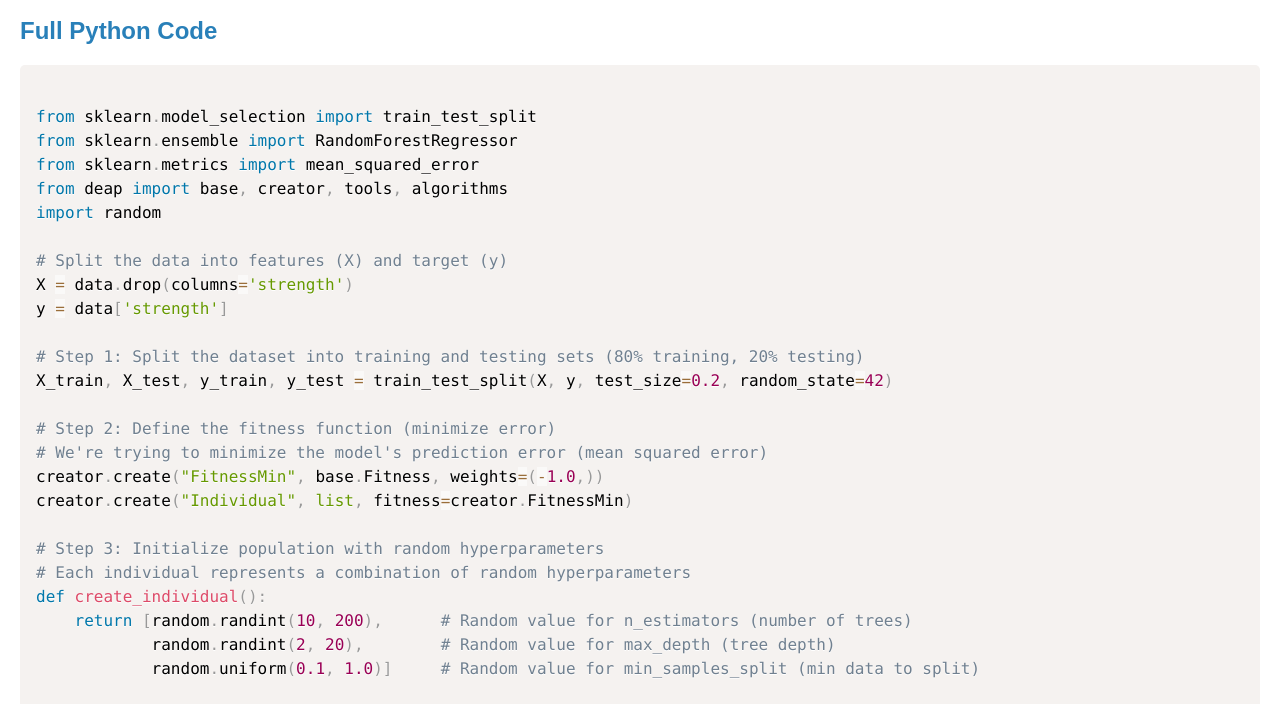
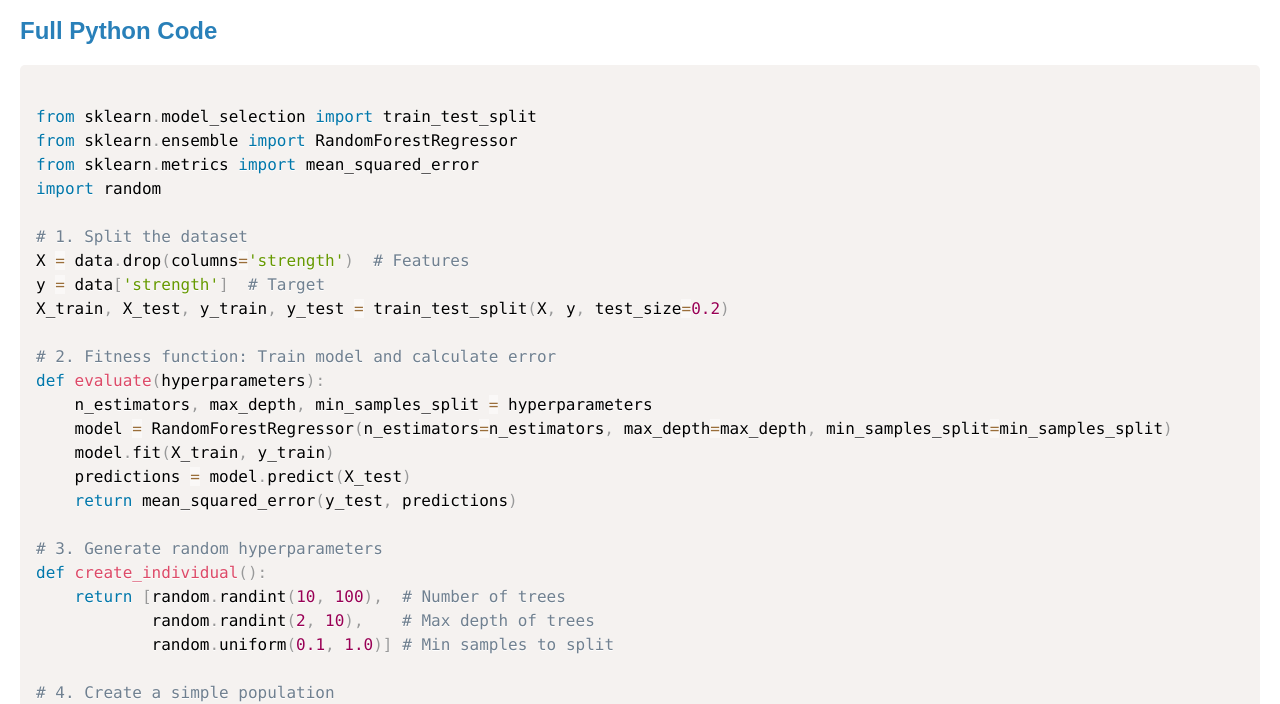
Before and after one commit to patrick-church/patrick-church.Capstone-Projects-In-Data-Apps, a plain HTML site: page Genetic-Algorithms.html in a window 1280 px wide. Shown: the part 101-805 px from the top of the page. Drawn offline with nearby package versions, Linux system fonts and the light colour scheme.

Commit message:
Update Genetic-Algorithms.html

```diff
--- a/Genetic-Algorithms.html
+++ b/Genetic-Algorithms.html
@@ -42,74 +42,38 @@
 from sklearn.model_selection import train_test_split
 from sklearn.ensemble import RandomForestRegressor
 from sklearn.metrics import mean_squared_error
-from deap import base, creator, tools, algorithms
 import random
 
-# Split the data into features (X) and target (y)
-X = data.drop(columns='strength')
-y = data['strength']
+# 1. Split the dataset
+X = data.drop(columns='strength')  # Features
+y = data['strength']  # Target
+X_train, X_test, y_train, y_test = train_test_split(X, y, test_size=0.2)
 
-# Step 1: Split the dataset into training and testing sets (80% training, 20% testing)
-X_train, X_test, y_train, y_test = train_test_split(X, y, test_size=0.2, random_state=42)
+# 2. Fitness function: Train model and calculate error
+def evaluate(hyperparameters):
+    n_estimators, max_depth, min_samples_split = hyperparameters
+    model = RandomForestRegressor(n_estimators=n_estimators, max_depth=max_depth, min_samples_split=min_samples_split)
+    model.fit(X_train, y_train)
+    predictions = model.predict(X_test)
+    return mean_squared_error(y_test, predictions)
 
-# Step 2: Define the fitness function (minimize error)
-# We're trying to minimize the model's prediction error (mean squared error)
-creator.create("FitnessMin", base.Fitness, weights=(-1.0,))
-creator.create("Individual", list, fitness=creator.FitnessMin)
+# 3. Generate random hyperparameters
+def create_individual():
+    return [random.randint(10, 100),  # Number of trees
+            random.randint(2, 10),    # Max depth of trees
+            random.uniform(0.1, 1.0)] # Min samples to split
 
-# Step 3: Initialize population with random hyperparameters
-# Each individual represents a combination of random hyperparameters
-def create_individual():
-    return [random.randint(10, 200),      # Random value for n_estimators (number of trees)
-            random.randint(2, 20),        # Random value for max_depth (tree depth)
-            random.uniform(0.1, 1.0)]     # Random value for min_samples_split (min data to split)
+# 4. Create a simple population
+population = [create_individual() for _ in range(10)]
 
-toolbox = base.Toolbox()
-toolbox.register("individual", tools.initIterate, creator.Individual, create_individual)
-toolbox.register("population", tools.initRepeat, list, toolbox.individual)
-
-# Step 4: Evaluate each set of hyperparameters by training the model
-def evaluate(individual):
-    # Get the hyperparameters from the individual
-    n_estimators = individual[0]
-    max_depth = individual[1]
-    min_samples_split = individual[2]
-
-    # Create a RandomForest model using the current hyperparameters
-    model = RandomForestRegressor(n_estimators=n_estimators,
-                                  max_depth=max_depth,
-                                  min_samples_split=min_samples_split)
-    model.fit(X_train, y_train)  # Train the model
-
-    # Test the model and calculate the error (MSE)
-    predictions = model.predict(X_test)
-    mse = mean_squared_error(y_test, predictions)
-
-    # Return the error (lower is better)
-    return mse,
-
-toolbox.register("evaluate", evaluate)
-
-# Step 5: Crossover - combine parts of two sets of hyperparameters to create a new one
-toolbox.register("mate", tools.cxBlend, alpha=0.5)
-
-# Step 6: Mutation - randomly tweak some hyperparameters to explore new options
-toolbox.register("mutate", tools.mutGaussian, mu=0, sigma=1, indpb=0.2)
-
-# Step 7: Selection - choose the best sets of hyperparameters for the next generation
-toolbox.register("select", tools.selTournament, tournsize=3)
-
-# Step 8: Run the genetic algorithm for 40 generations, evolving 50 individuals
-population = toolbox.population(n=50)
-algorithms.eaSimple(population, toolbox, cxpb=0.5, mutpb=0.2, ngen=40, verbose=True)
-
-# After evolution, retrieve the best hyperparameters found
-best_individual = tools.selBest(population, k=1)[0]
-print(f"Best hyperparameters: n_estimators={best_individual[0]}, max_depth={best_individual[1]}, min_samples_split={best_individual[2]}")
+# 5. Evaluate each set of hyperparameters
+for individual in population:
+    error = evaluate(individual)
+    print(f"Hyperparameters: {individual}, Error: {error}")
     </code></pre>
 
     <h2 class="section-title">Conclusion</h2>
-    <p>This implementation of a genetic algorithm optimizes hyperparameters for a Random Forest model, evolving the population over time to find the best solution.</p>
+    <p>This simplified version demonstrates the basic steps of using a genetic algorithm to tune hyperparameters, including creating random hyperparameter sets, training a model, and measuring error.</p>
 
     <!-- Load Prism.js for Python code syntax highlighting -->
     <script src="https://cdnjs.cloudflare.com/ajax/libs/prism/1.24.1/prism.js"></script>
```
